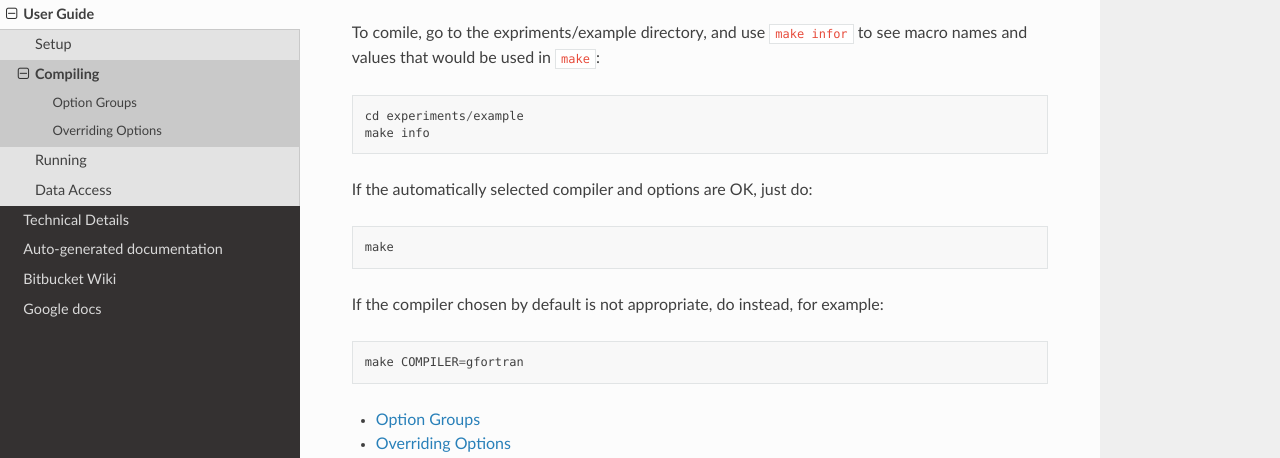
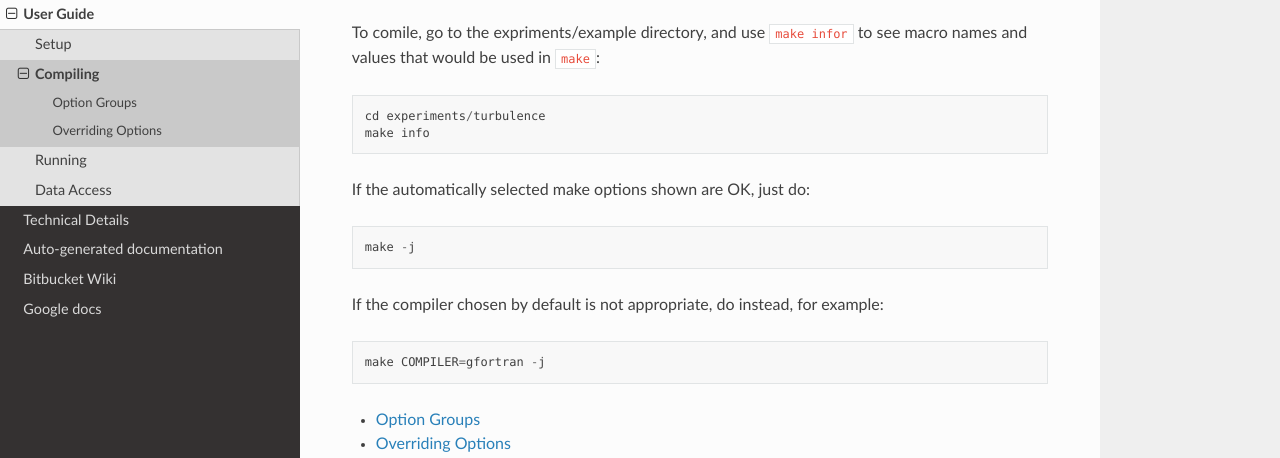
Before and after one commit to kurtsansom/dispatch, a Sphinx documentation site: the page built from docs/compile.rst, in a window 1280 px wide. Shown: the part 139-597 px from the top of the page. Built offline with Sphinx 7.4.7 and the Read the Docs theme 2.0.0, drawn with Linux system fonts in a browser that asks for light colours; pages that are not in the unit, such as notebooks, are missing from menus.

Commit message:
compile.rst edited online with Bitbucket

```diff
--- a/docs/compile.rst
+++ b/docs/compile.rst
@@ -4,17 +4,17 @@ Compiling
 To comile, go to the expriments/example directory, and use ``make infor``
 to see macro names and values that would be used in ``make``::
 
-   cd experiments/example
+   cd experiments/turbulence
    make info
 
-If the automatically selected compiler and options are OK, just do::
+If the automatically selected make options shown are OK, just do::
 
-   make
+   make -j
 
 If the compiler chosen by default is not appropriate, do instead,
 for example::
 
-   make COMPILER=gfortran
+   make COMPILER=gfortran -j
 
 .. toctree::
    :maxdepth: 3
```
